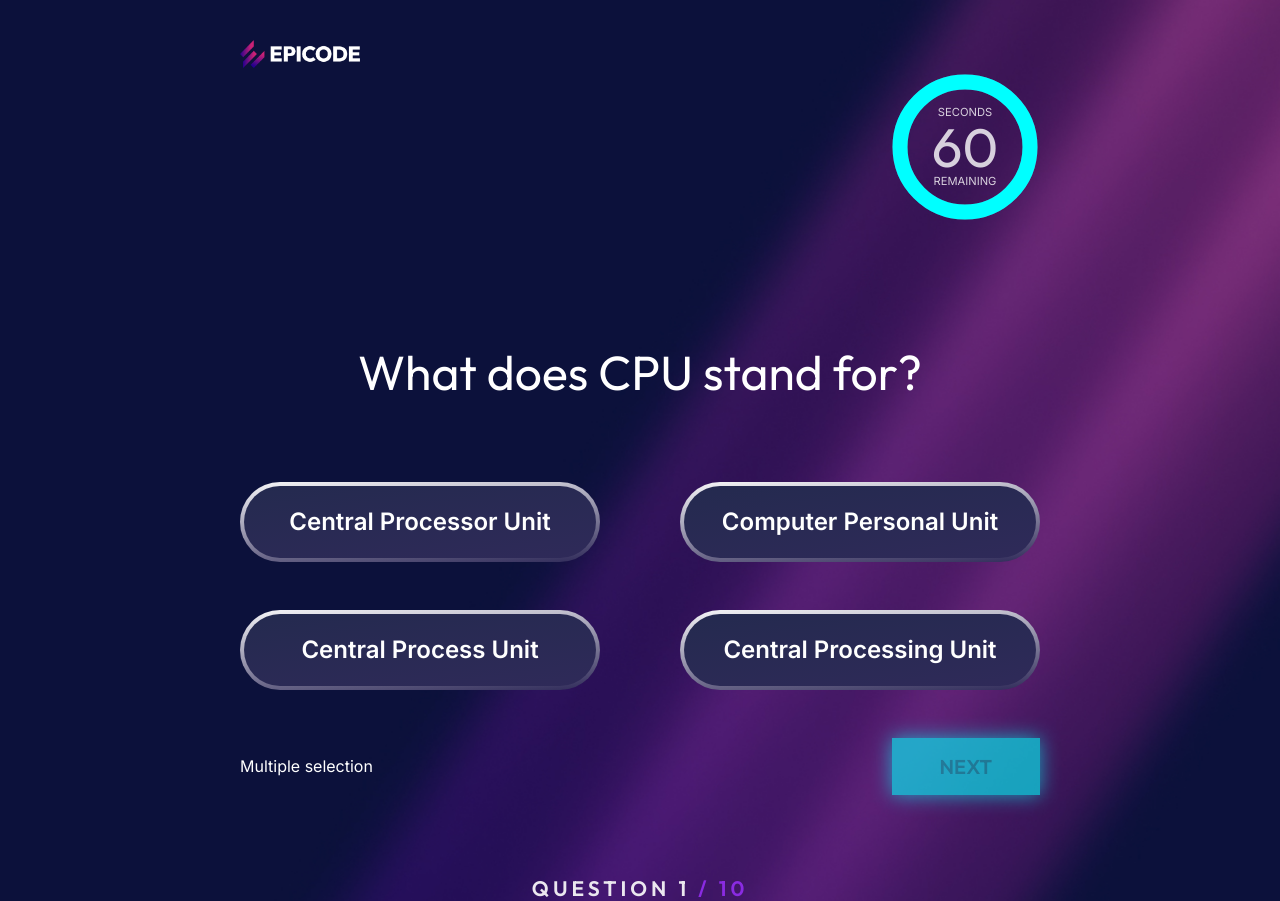
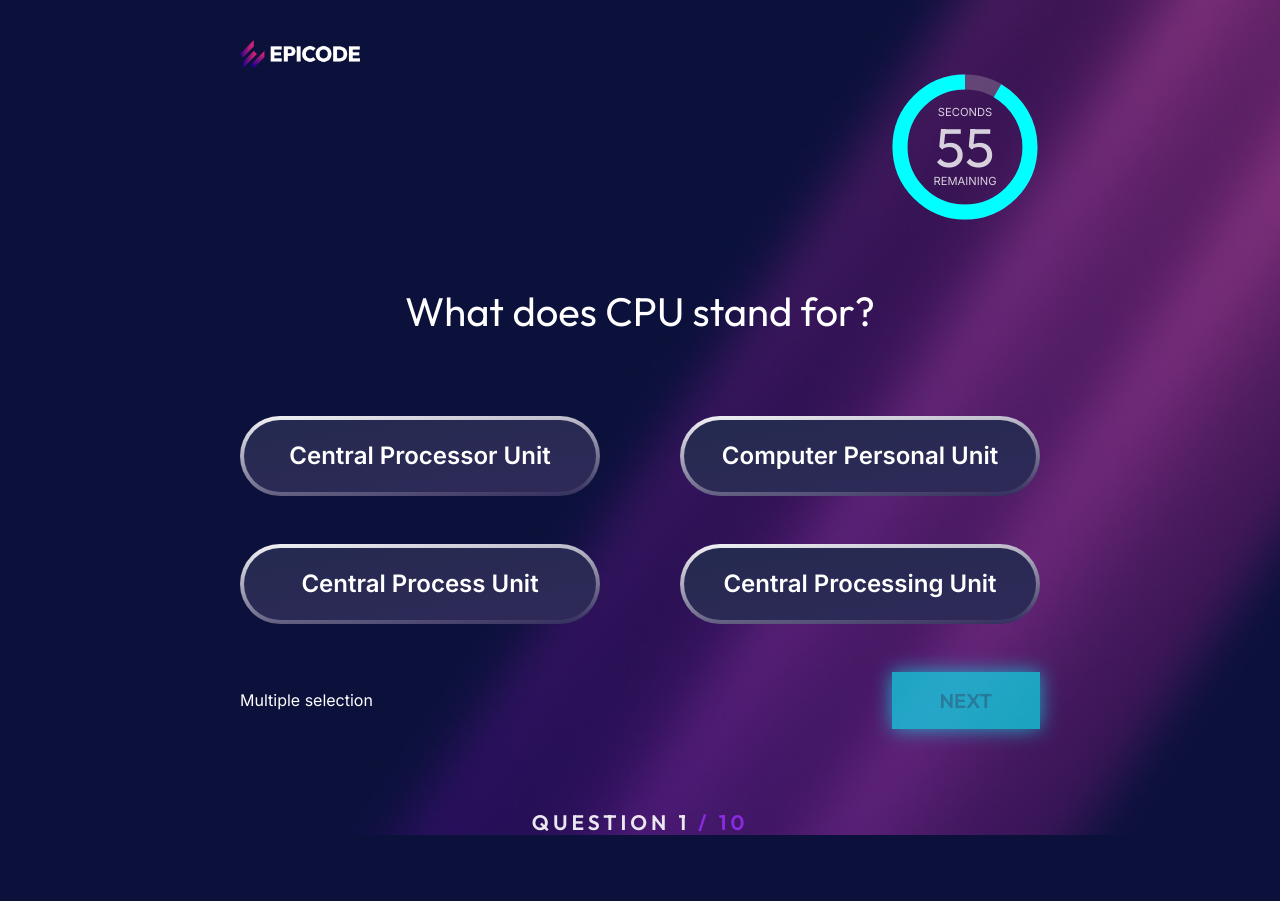
Before and after one commit to elenavolpato/EPICODE-BW1, a plain HTML site: page test.html in a window 1280 px wide. After the commit the page ends 835 px from the top, so only its background shows below. Drawn offline with Linux system fonts and the light colour scheme.

Commit message:
fixed minor issues in text.css

```diff
--- a/assets/css/test.css
+++ b/assets/css/test.css
@@ -32,7 +32,7 @@ header #timerSeconds p {
 }
 
 main {
-  margin-top: 15%;
+  margin-top: 8%;
 }
 
 #time {
@@ -74,6 +74,7 @@ main {
 
 main h2 {
   text-align: center;
+  font-size: 250%;
 }
 
 h3 {
--- a/assets/js/test.js
+++ b/assets/js/test.js
@@ -7,18 +7,18 @@ const circleAbove = document.getElementById("upperCircle");
 
 let questionsCounter = 0;
 
-// const timer = setInterval(() => {
-//   if (parseInt(numberCountDown.innerText) > 0) {
-//     numberCountDown.innerText -= 1;
-//   } else {
-//     questionsCounter++;
-//     currentQuestionNumber.innerText = questionsCounter;
-//     numberCountDown.innerText = 60;
-//     if (questionsCounter >= questions.length) window.location.href = "./results.html";
-//     renderQuestion();
-//   }
-//   circleAbove.style.strokeDashoffset = -(408 - (408 * parseInt(numberCountDown.innerText)) / 60);
-// }, 1000);
+const timer = setInterval(() => {
+  if (parseInt(numberCountDown.innerText) > 0) {
+    numberCountDown.innerText -= 1;
+  } else {
+    questionsCounter++;
+    currentQuestionNumber.innerText = questionsCounter;
+    numberCountDown.innerText = 60;
+    if (questionsCounter >= questions.length) window.location.href = "./results.html";
+    renderQuestion();
+  }
+  circleAbove.style.strokeDashoffset = -(408 - (408 * parseInt(numberCountDown.innerText)) / 60);
+}, 1000);
 
 const questions = [
   {
@@ -33,7 +33,7 @@ const questions = [
     category: "Science: Computers",
     type: "multiple",
     difficulty: "easy",
-    question: "In the programming language Java, which of these keywords would you put on a variable to make sure it doesn&#039;t get modified?",
+    question: "In the programming language Java, which of these keywords would you put on a variable to make sure it doesn't get modified?",
     correct_answer: "Final",
     incorrect_answers: ["Static", "Private", "Public"],
   },
@@ -141,13 +141,16 @@ let correctAnswers = 0;
 let wrongAnswers = 0;
 
 const handleClickAnswer = function (e) {
+  const allElement = document.querySelectorAll("#answers div");
+  //remove the class for the selected btn from all the divs
+  allElement.forEach((element) => element.classList.remove("selectedAnswer"));
+
   typeOfQuestionBtn.disabled = false;
   const currentQuestion = questions[questionsCounter];
   const clickedText = e.target.innerText;
 
   const clickedElement = e.currentTarget;
-  const allElement = document.querySelectorAll("#answers div");
-  allElement.forEach((element) => element.classList.remove("selectedAnswer"));
+  //add the class for the selected btn to the target div
   clickedElement.classList.add("selectedAnswer");
 
   if (questionsCounter < questions.length) {
```
